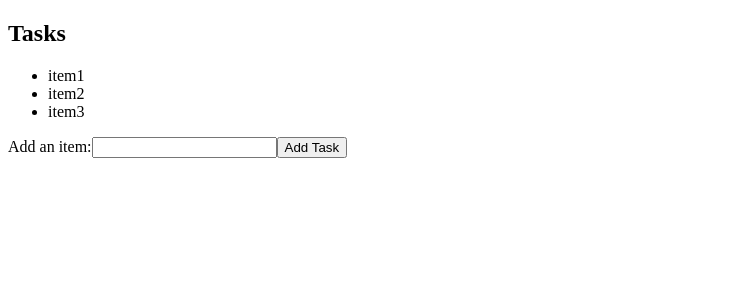
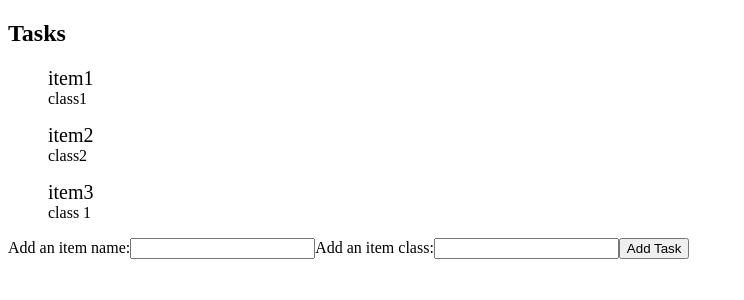
Before and after one commit to AryanChawla1/OnTask, an Angular app in the folder on-task/: page / in a window 1280 px wide. Shown: the top 300 px of the page, without its empty margins (0-744 px from the left). Built offline with nearby package versions, Linux system fonts and the light colour scheme.

Commit message:
Tasks can have multiple parameters

```diff
--- a/on-task/src/app/task/task.component.html
+++ b/on-task/src/app/task/task.component.html
@@ -1,5 +1,7 @@
-<label for="item-input">Add an item:</label>
-<input type="text" id="item-input" #newTask>
-<button type="button" (click)="addNewTask(newTask.value)">
+<label for="item-input">Add an item name:</label>
+<input type="text" id="item-input" #newTaskName>
+<label for="item-input-2">Add an item class:</label>
+<input type="text" class="item-input" #newTaskClassName>
+<button type="button" (click)="addNewTask(newTaskName.value, newTaskClassName.value)">
    Add Task
 </button>
--- a/on-task/src/app/task/task.component.ts
+++ b/on-task/src/app/task/task.component.ts
@@ -11,8 +11,8 @@ export class TaskComponent implements OnInit, OnChanges {
   @Input() task = '';
   @Output() newTask = new EventEmitter<Task>();
 
-  addNewTask(value: string) {
-    this.newTask.emit(new Task(value));
+  addNewTask(name: string, className:string) {
+    this.newTask.emit(new Task(name, className));
   }
 
   constructor() { }
--- a/on-task/src/app/task/task.ts
+++ b/on-task/src/app/task/task.ts
@@ -1,7 +1,7 @@
 
 export class Task {
 
-   constructor(public name: string) {
+   constructor(public name: string, public className: string ) {
 
    }
 
--- a/on-task/src/app/tasks/tasks.component.css
+++ b/on-task/src/app/tasks/tasks.component.css
@@ -0,0 +1,3 @@
+#name {
+   font-size: 20px
+}
--- a/on-task/src/app/tasks/tasks.component.html
+++ b/on-task/src/app/tasks/tasks.component.html
@@ -1,5 +1,6 @@
 <h2>Tasks</h2>
-<ul>
-   <li *ngFor="let task of tasks">{{task.name}}</li>
+<ul *ngFor="let task of tasks" style="list-style: none;">
+   <li id="name">{{task.name}}</li>
+   <li id="className">{{task.className}}</li>
 </ul>
 <app-task (newTask)="addTask($event)"></app-task>
--- a/on-task/src/app/tasks/tasks.component.ts
+++ b/on-task/src/app/tasks/tasks.component.ts
@@ -7,7 +7,7 @@ import { Task } from '../task/task';
   styleUrls: ['./tasks.component.css']
 })
 export class TasksComponent implements OnInit {
-  tasks = [ new Task('item1'), new Task('item2'), new Task('item3')];
+  tasks = [ new Task('item1', 'class1'), new Task('item2', 'class2'), new Task('item3', 'class 1')];
 
   addTask(newTask: Task) {
     this.tasks.push(newTask);
```
